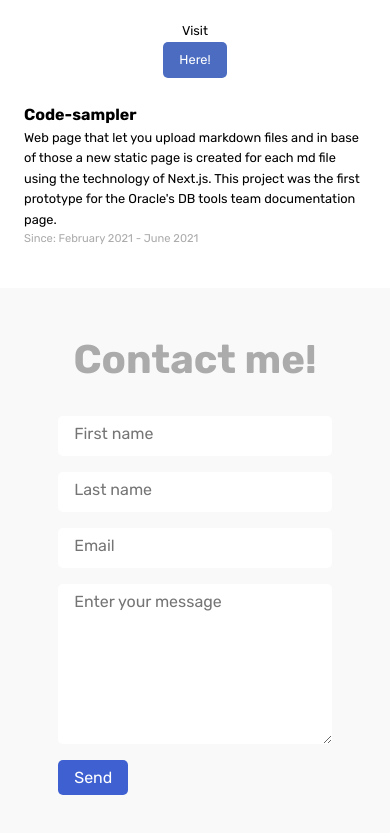
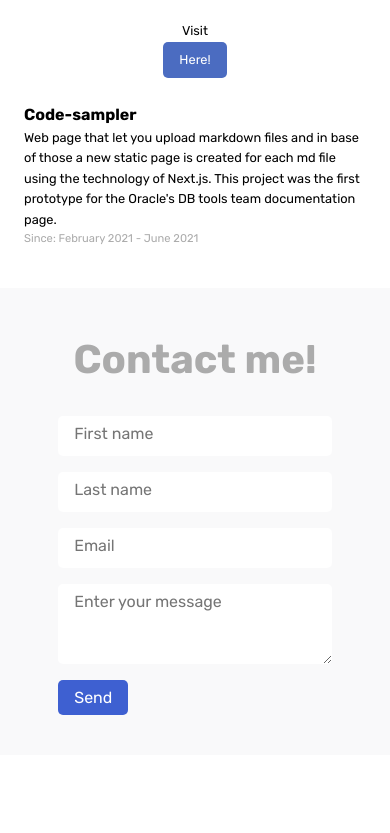
Before and after one commit to ericktec/ericktec, a website built with webpack: page src/index.html in a window 390 px wide. Shown: the part 3191-4024 px from the top of the page. After the commit the page ends 3946 px from the top, so only its background shows below. Built offline with nearby package versions, Linux system fonts and the light colour scheme.

Commit message:
fix: text-area responsive

```diff
--- a/src/styles/components/_form.scss
+++ b/src/styles/components/_form.scss
@@ -15,6 +15,10 @@
   &__text-area {
     resize: vertical;
     min-height: 20rem;
+
+    @include responsive(small) {
+      min-height: 10rem;
+    }
   }
 
   &__input:not(:last-child),
```
